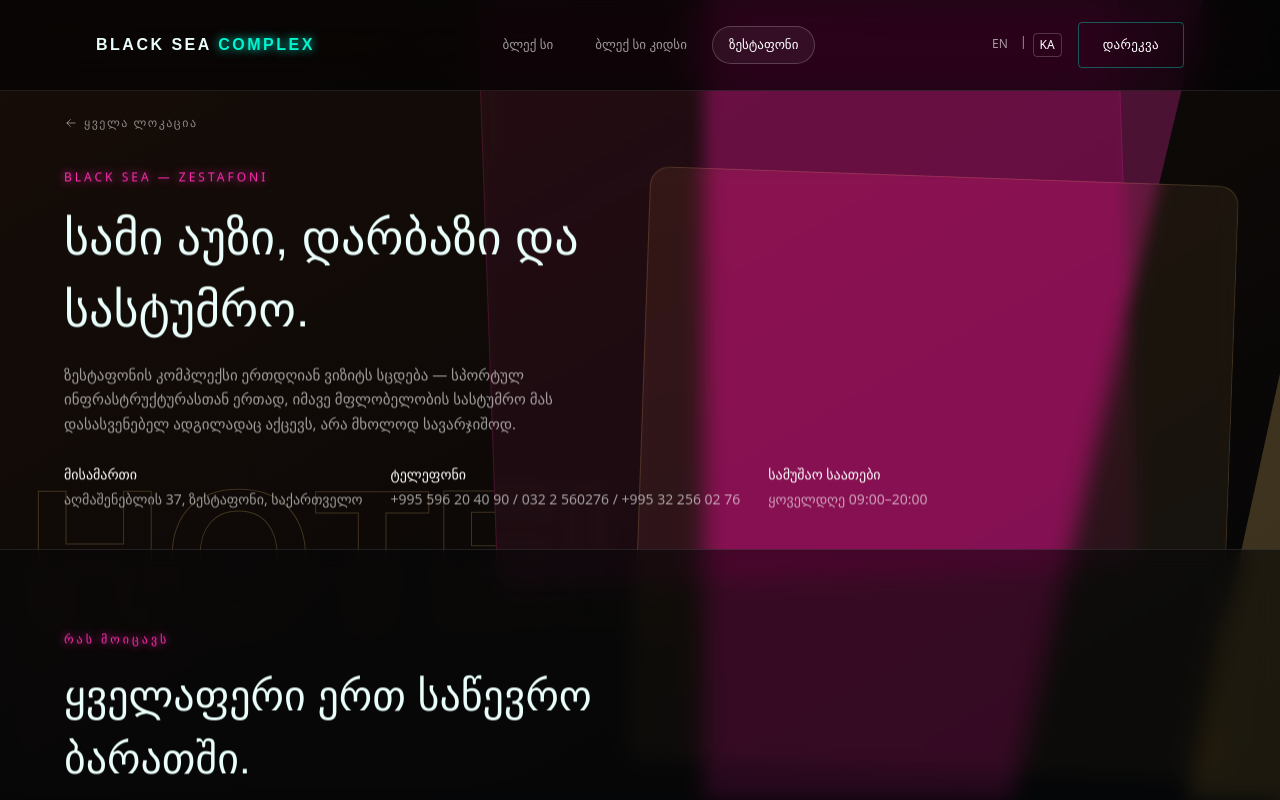
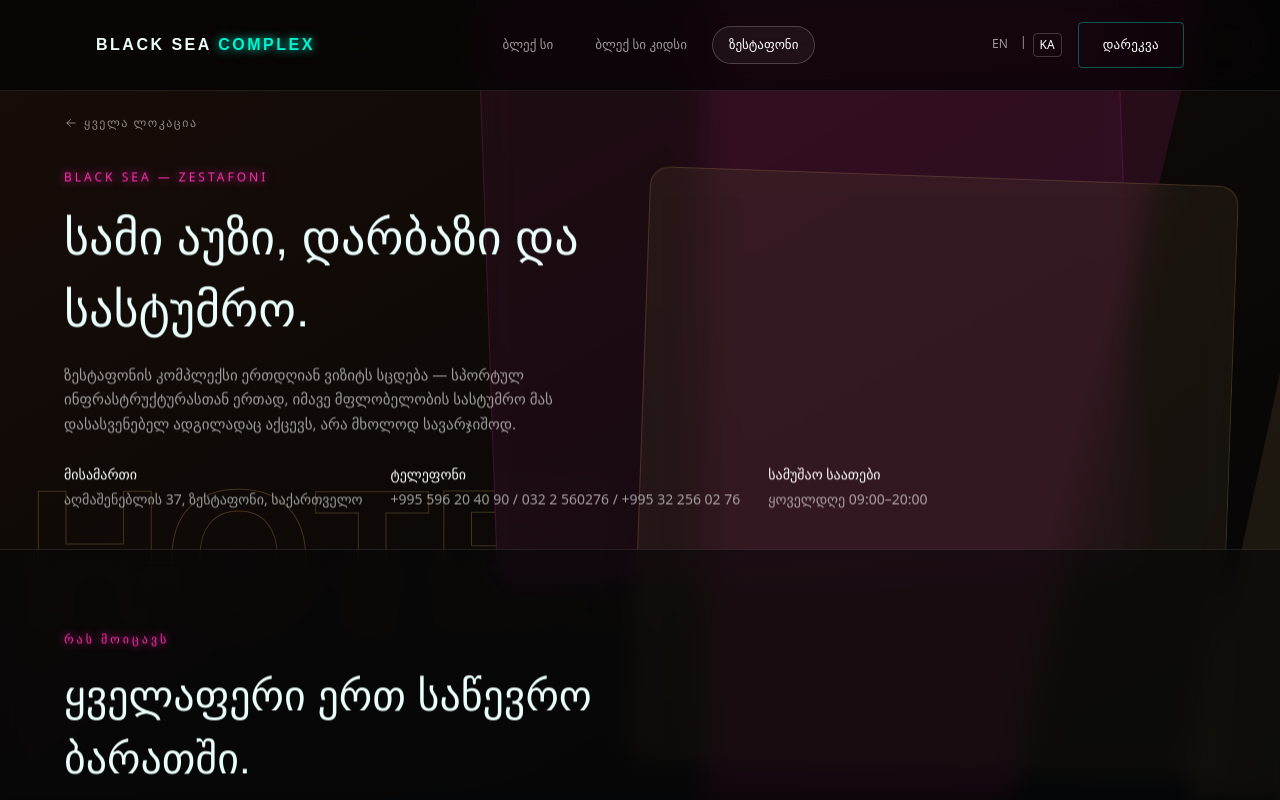
Before and after one commit to BubaVerseX/blacksea2, a Next.js app: page /zestafoni in a window 1280 px wide. Shown: the top 800 px of the page. Built offline with nearby package versions, Linux system fonts and the light colour scheme.

Commit message:
Tone down block/glass intensity for full-viewport scale

```diff
--- a/src/app/LocationBackground.tsx
+++ b/src/app/LocationBackground.tsx
@@ -58,9 +58,9 @@
   blacksea1: {
     baseGradient: "linear-gradient(150deg, #081512, #040506)",
     block1: "#00f5d0",
-    block1Opacity: 0.32,
+    block1Opacity: 0.13,
     block2: "#00c2ff",
-    block2Opacity: 0.18,
+    block2Opacity: 0.07,
     mark: "01",
     markStroke: "rgba(0, 245, 208, 0.16)",
     markLeft: "6%",
@@ -73,9 +73,9 @@
   blackseakids: {
     baseGradient: "linear-gradient(150deg, #120a17, #040506)",
     block1: "#ff8ad8",
-    block1Opacity: 0.28,
+    block1Opacity: 0.12,
     block2: "#7dfff0",
-    block2Opacity: 0.16,
+    block2Opacity: 0.07,
     mark: "KIDS",
     markStroke: "rgba(255, 138, 216, 0.2)",
     markLeft: "2%",
@@ -88,9 +88,9 @@
   zestafoni: {
     baseGradient: "linear-gradient(150deg, #170d08, #040506)",
     block1: "#ff2fb0",
-    block1Opacity: 0.26,
+    block1Opacity: 0.11,
     block2: "#facf75",
-    block2Opacity: 0.22,
+    block2Opacity: 0.09,
     mark: "HOTEL",
     markStroke: "rgba(250, 199, 117, 0.22)",
     markLeft: "2%",
--- a/src/app/globals.css
+++ b/src/app/globals.css
@@ -307,8 +307,8 @@
 .bg-pane {
   position: absolute;
   border-radius: 20px;
-  backdrop-filter: blur(8px) saturate(140%);
-  -webkit-backdrop-filter: blur(8px) saturate(140%);
+  backdrop-filter: blur(14px) saturate(90%) brightness(0.9);
+  -webkit-backdrop-filter: blur(14px) saturate(90%) brightness(0.9);
 }
 
 @media (prefers-reduced-motion: reduce) {
```
